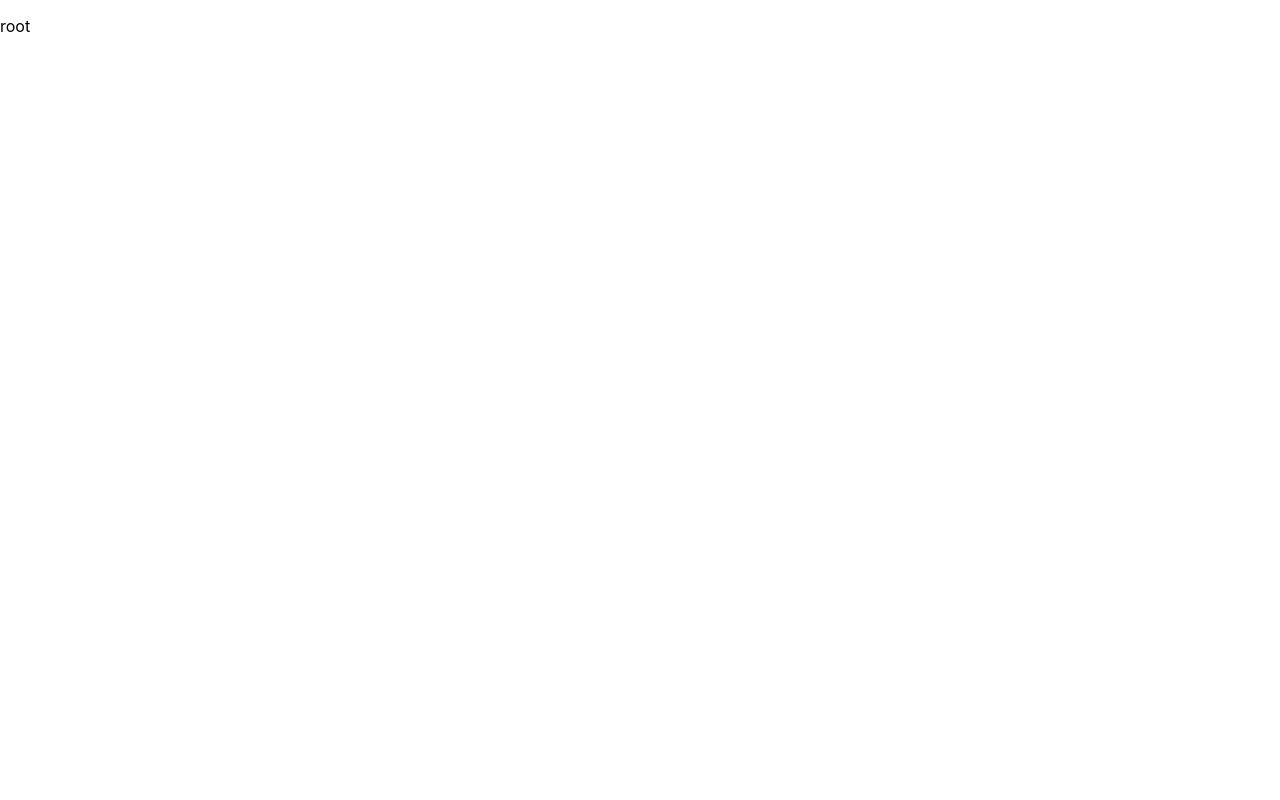
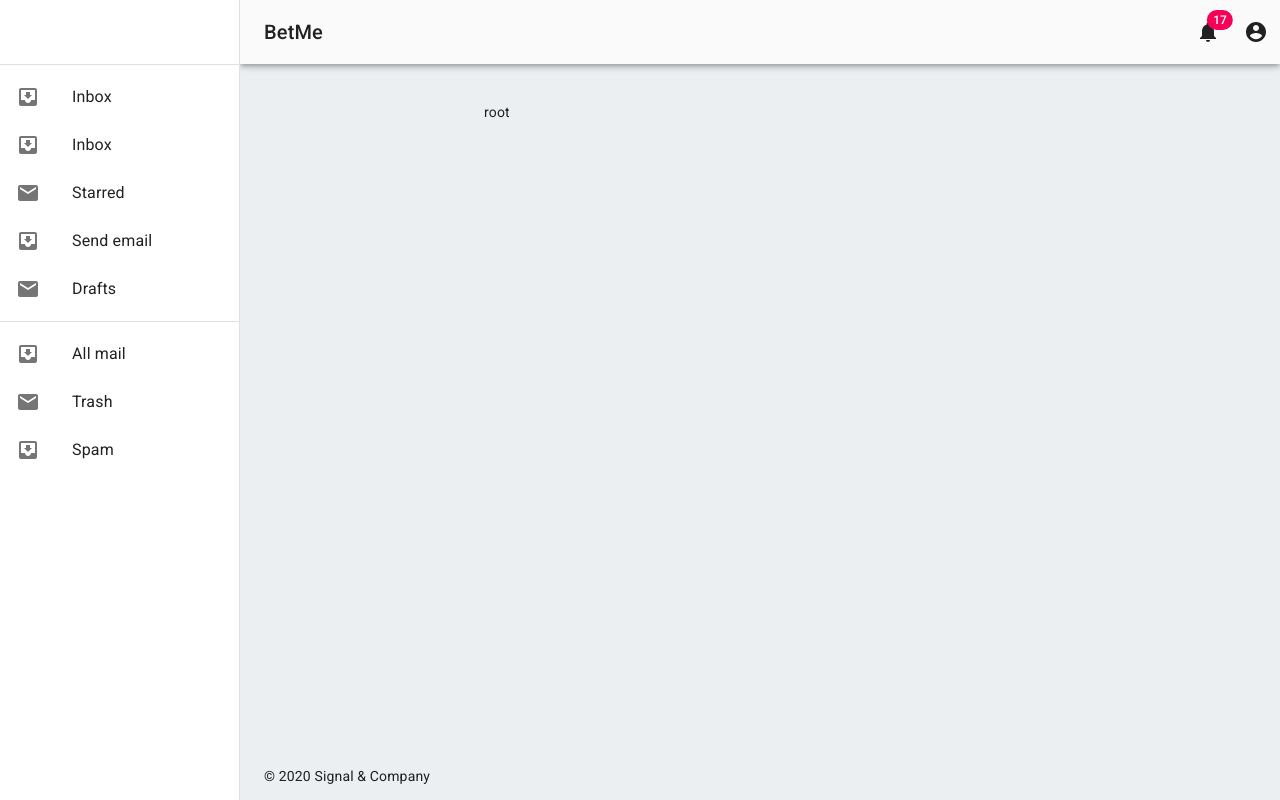
Before and after one commit to ryokubozono/betme-beta, a React (Create React App) app: page / in a window 1280 px wide. Built offline with nearby package versions, Linux system fonts and the light colour scheme.

Commit message:
[add]appLayout

```diff
--- a/src/components/Root/index.js
+++ b/src/components/Root/index.js
@@ -1,9 +1,12 @@
 import React from 'react';
+import AppLayout from 'components/commons/layout/AppLayout';
 
 const Root = (props) => {
   return (
     <>
-      <p>root</p>
+      <AppLayout>
+        <p>root</p>
+      </AppLayout>
     </>
   )
 }
--- /dev/null
+++ b/src/components/commons/layout/AppLayout.js
@@ -0,0 +1,233 @@
+import React from 'react';
+import PropTypes from 'prop-types';
+import AppBar from '@material-ui/core/AppBar';
+import CssBaseline from '@material-ui/core/CssBaseline';
+import Divider from '@material-ui/core/Divider';
+import Drawer from '@material-ui/core/Drawer';
+import Hidden from '@material-ui/core/Hidden';
+import IconButton from '@material-ui/core/IconButton';
+import InboxIcon from '@material-ui/icons/MoveToInbox';
+import List from '@material-ui/core/List';
+import ListItem from '@material-ui/core/ListItem';
+import ListItemIcon from '@material-ui/core/ListItemIcon';
+import ListItemText from '@material-ui/core/ListItemText';
+import MailIcon from '@material-ui/icons/Mail';
+import MenuIcon from '@material-ui/icons/Menu';
+import Toolbar from '@material-ui/core/Toolbar';
+import Typography from '@material-ui/core/Typography';
+import { makeStyles, useTheme } from '@material-ui/core/styles';
+import grey from '@material-ui/core/colors/grey';
+import blueGrey from '@material-ui/core/colors/blueGrey';
+import { Container, Menu, MenuItem, Badge } from '@material-ui/core';
+import AccountCircle from '@material-ui/icons/AccountCircle';
+import NotificationsIcon from '@material-ui/icons/Notifications';
+
+const drawerWidth = 240;
+
+const useStyles = makeStyles((theme) => ({
+  root: {
+    display: 'flex',
+  },
+  drawer: {
+    [theme.breakpoints.up('sm')]: {
+      width: drawerWidth,
+      flexShrink: 0,
+    },
+  },
+  appBar: {
+    [theme.breakpoints.up('sm')]: {
+      width: `calc(100% - ${drawerWidth}px)`,
+      marginLeft: drawerWidth,
+    },
+    backgroundColor: grey[50],
+    color: grey[900],
+  },
+  menuButton: {
+    marginRight: theme.spacing(2),
+    [theme.breakpoints.up('sm')]: {
+      display: 'none',
+    },
+  },
+  // necessary for content to be below app bar
+  toolbar: theme.mixins.toolbar,
+  drawerPaper: {
+    width: drawerWidth,
+  },
+  content: {
+    flexGrow: 1,
+    padding: theme.spacing(3),
+    backgroundColor: blueGrey[50],
+    minHeight: '100vh',
+  },
+  menuButtonRight: {
+    position: 'absolute',
+    right: 0,
+  },
+  footer: {
+    position: 'absolute',
+    bottom: 0,
+    margin: 'auto'
+  },
+}));
+
+const AppLayout = (props) => {
+
+  const { window } = props;
+  const classes = useStyles();
+  const theme = useTheme();
+  const [mobileOpen, setMobileOpen] = React.useState(false);
+
+  const handleDrawerToggle = () => {
+    setMobileOpen(!mobileOpen);
+  };
+
+  const drawer = (
+    <div>
+      <div className={classes.toolbar} />
+      <Divider />
+      <List>
+        <ListItem button key={'Inbox'}>
+          <ListItemIcon><InboxIcon /></ListItemIcon>
+          <ListItemText primary={'Inbox'} />
+        </ListItem>
+
+        {['Inbox', 'Starred', 'Send email', 'Drafts'].map((text, index) => (
+          <ListItem button key={text}>
+            <ListItemIcon>{index % 2 === 0 ? <InboxIcon /> : <MailIcon />}</ListItemIcon>
+            <ListItemText primary={text} />
+          </ListItem>
+        ))}
+      </List>
+      <Divider />
+      <List>
+        {['All mail', 'Trash', 'Spam'].map((text, index) => (
+          <ListItem button key={text}>
+            <ListItemIcon>{index % 2 === 0 ? <InboxIcon /> : <MailIcon />}</ListItemIcon>
+            <ListItemText primary={text} />
+          </ListItem>
+        ))}
+      </List>
+    </div>
+  );
+
+  const container = window !== undefined ? () => window().document.body : undefined;
+  const [anchorEl, setAnchorEl] = React.useState(null);
+  const open = Boolean(anchorEl);
+  const handleMenu = (event) => {
+    setAnchorEl(event.currentTarget);
+  };
+
+  const handleClose = () => {
+    setAnchorEl(null);
+  };
+
+  return (
+    <div className={classes.root}>
+      <CssBaseline />
+      <AppBar position="fixed" className={classes.appBar}>
+        <Toolbar>
+          <IconButton
+            color="inherit"
+            aria-label="open drawer"
+            edge="start"
+            onClick={handleDrawerToggle}
+            className={classes.menuButton}
+          >
+            <MenuIcon />
+          </IconButton>
+          <Typography variant="h6" noWrap>
+            BetMe
+          </Typography>
+          <div className={classes.menuButtonRight}>
+            <IconButton aria-label="show 17 new notifications" color="inherit">
+              <Badge badgeContent={17} color="secondary">
+                <NotificationsIcon />
+              </Badge>
+            </IconButton>
+            <IconButton
+              aria-label="account of current user"
+              aria-controls="menu-appbar"
+              aria-haspopup="true"
+              onClick={handleMenu}
+              color="inherit"
+            >
+              <AccountCircle />
+            </IconButton>
+            <Menu
+              id="menu-appbar"
+              anchorEl={anchorEl}
+              anchorOrigin={{
+                vertical: 'top',
+                horizontal: 'right',
+              }}
+              keepMounted
+              transformOrigin={{
+                vertical: 'top',
+                horizontal: 'right',
+              }}
+              open={open}
+              onClose={handleClose}
+            >
+              <MenuItem onClick={handleClose}>Profile</MenuItem>
+              <MenuItem onClick={handleClose}>My account</MenuItem>
+            </Menu>
+          </div>
+        </Toolbar>
+      </AppBar>
+      <nav className={classes.drawer} aria-label="mailbox folders">
+        {/* The implementation can be swapped with js to avoid SEO duplication of links. */}
+        <Hidden smUp implementation="css">
+          <Drawer
+            container={container}
+            variant="temporary"
+            anchor={theme.direction === 'rtl' ? 'right' : 'left'}
+            open={mobileOpen}
+            onClose={handleDrawerToggle}
+            classes={{
+              paper: classes.drawerPaper,
+            }}
+            ModalProps={{
+              keepMounted: true, // Better open performance on mobile.
+            }}
+          >
+            {drawer}
+          </Drawer>
+        </Hidden>
+        <Hidden xsDown implementation="css">
+          <Drawer
+            classes={{
+              paper: classes.drawerPaper,
+            }}
+            variant="permanent"
+            open
+          >
+            {drawer}
+          </Drawer>
+        </Hidden>
+      </nav>
+      <main className={classes.content}>
+        <div className={classes.toolbar} />
+        <>
+          <Container maxWidth="sm">
+          {props.children}
+          </Container>
+        </>
+        <div className={classes.footer} >
+          <p>&copy; 2020 Signal & Company</p>
+        </div>
+      </main>
+
+    </div>
+  )
+}
+
+AppLayout.propTypes = {
+  /**
+   * Injected by the documentation to work in an iframe.
+   * You won't need it on your project.
+   */
+  window: PropTypes.func,
+};
+
+
+export default AppLayout;
```
